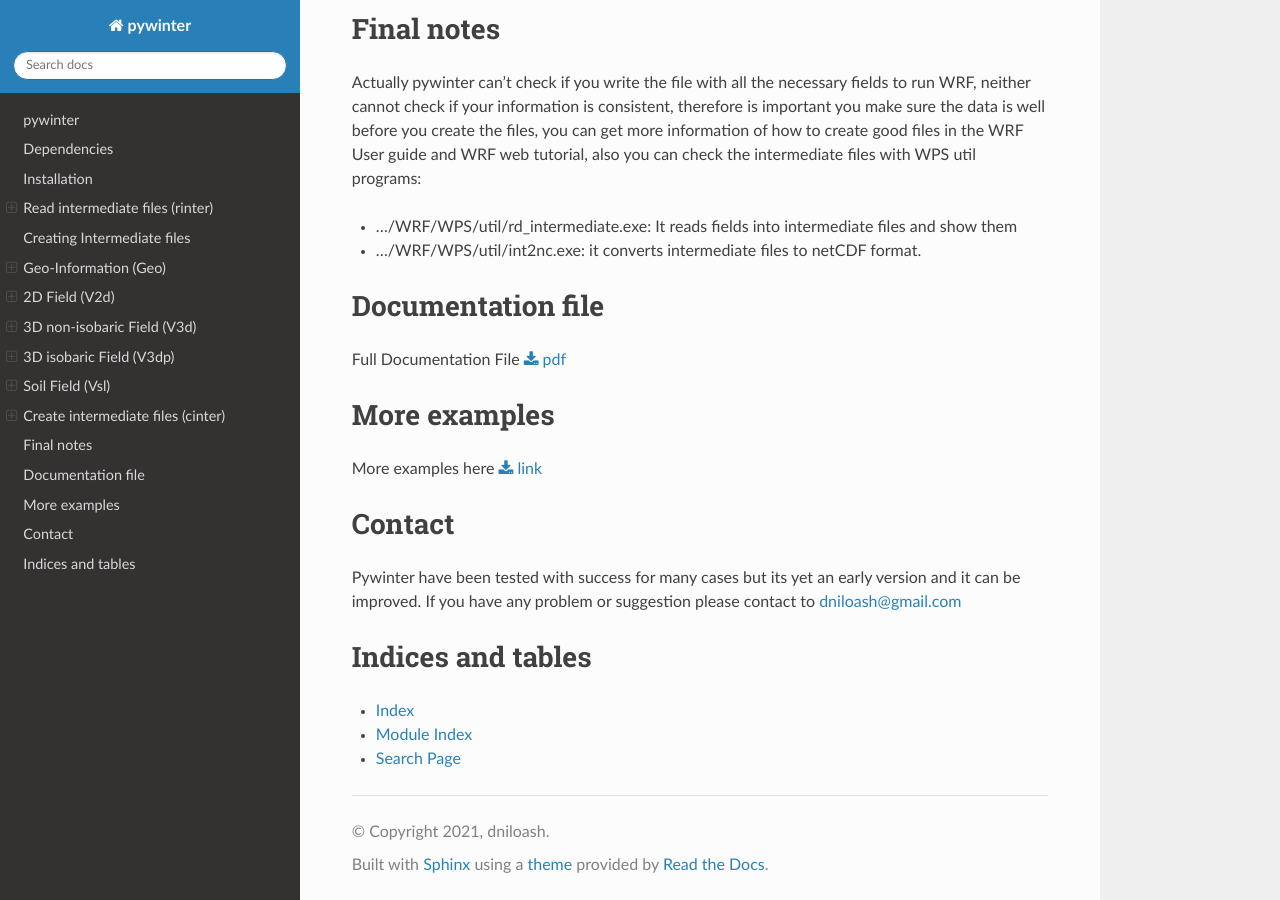
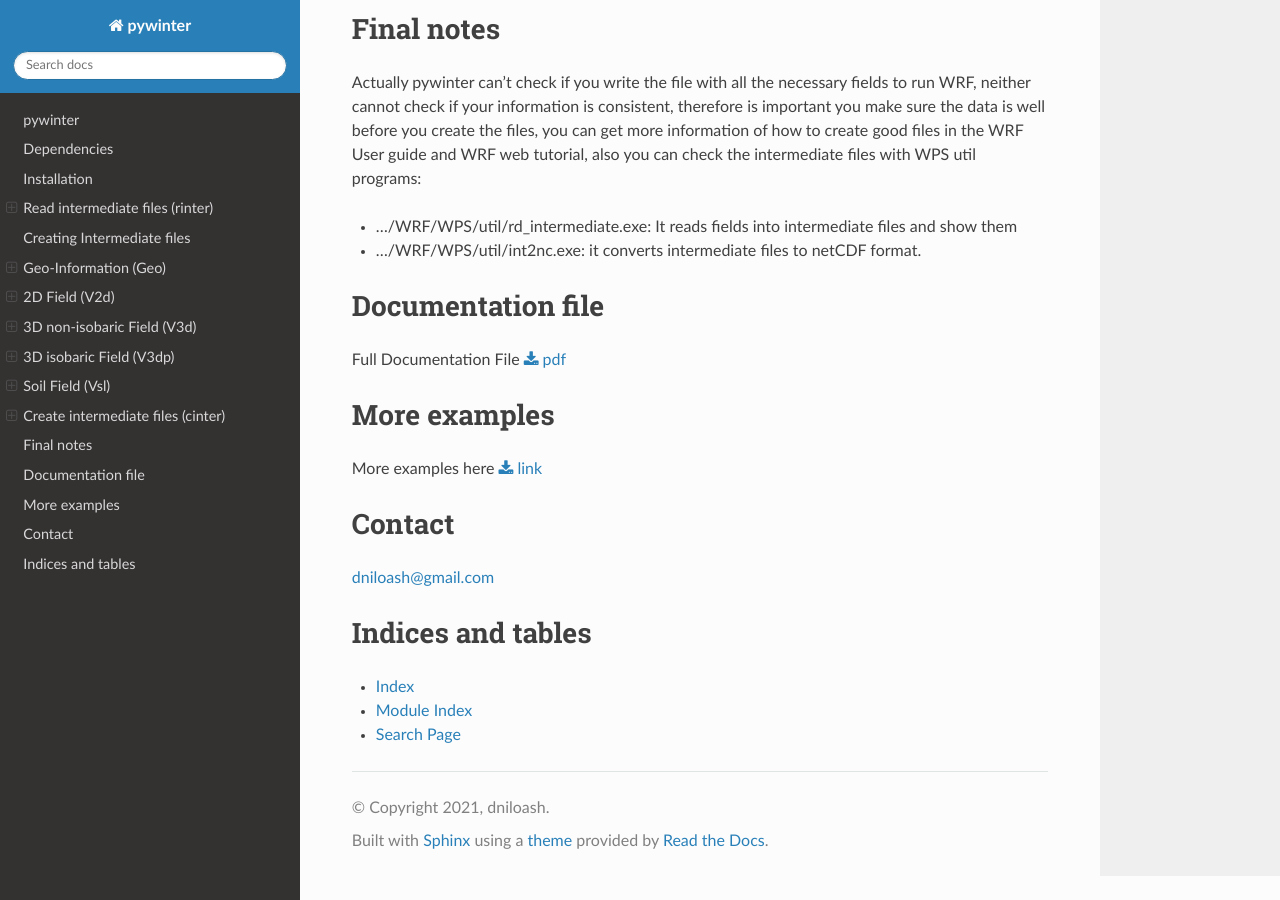
Before and after one commit to dniloash/Pywinter, a Sphinx documentation site: the page built from rtdoc/source/index.rst, in a window 1280 px wide and 900 px high, scrolled down 10525 px. Built offline with Sphinx 7.4.7 and the Read the Docs theme 2.0.0, drawn with Linux system fonts in a browser that asks for light colours.

Commit message:
doc update

```diff
--- a/rtdoc/source/index.rst
+++ b/rtdoc/source/index.rst
@@ -516,7 +516,7 @@ More examples here :download:`link <https://github.com/dniloash/Pywinter/tree/ma
 Contact
 ====================================
 
-Pywinter have been tested with success for many cases but its yet an early version and it can be improved. If you have any problem or suggestion please contact to dniloash@gmail.com
+dniloash@gmail.com
 
 Indices and tables
 ==================
```
